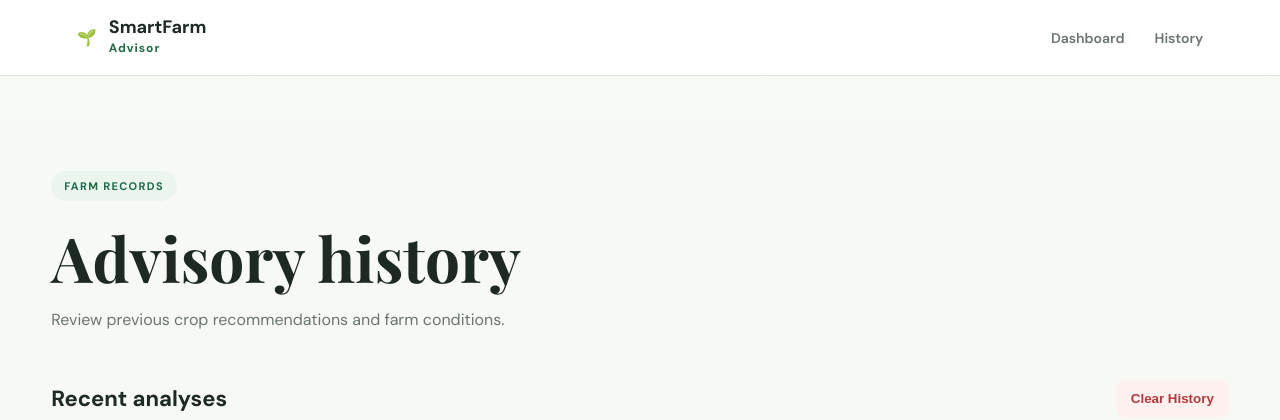
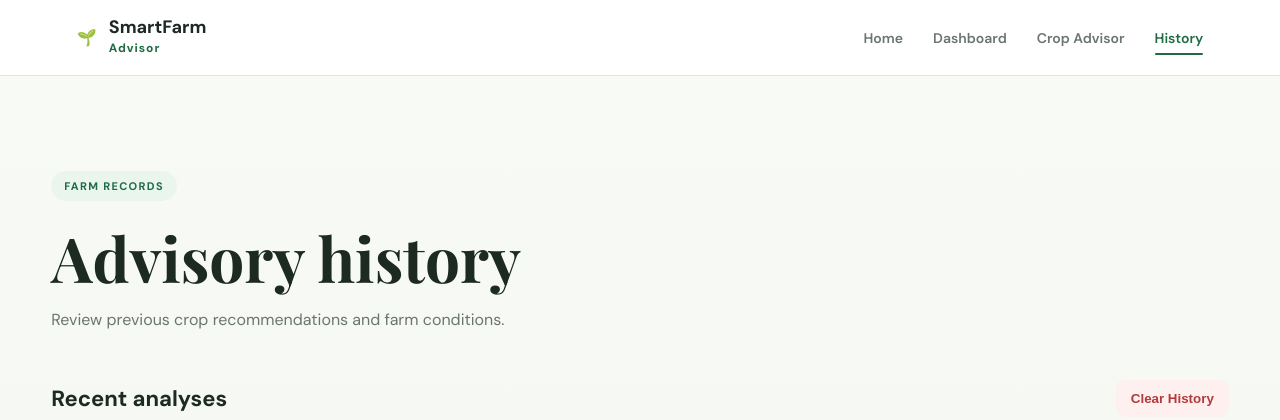
Before and after one commit to ramavenkatasatya/SmartFarm-Advisor, a Flask app: page /history in a window 1280 px wide. Shown: the top 420 px of the page. Run offline with Flask 3, Linux system fonts and the light colour scheme; data comes from the database, SQL or seed files in the repository.

Commit message:
Update history.html

```diff
--- a/templates/history.html
+++ b/templates/history.html
@@ -41,12 +41,23 @@
     <nav>
 
         <a href="{{ url_for('home') }}">
-            Dashboard
-        </a>
+        Home
+    </a>
 
-        <a href="{{ url_for('history') }}">
-            History
-        </a>
+    <a href="{{ url_for('dashboard') }}">
+        Dashboard
+    </a>
+
+    <a href="{{ url_for('advisor') }}">
+        Crop Advisor
+    </a>
+
+    <a
+        href="{{ url_for('history') }}"
+        class="active"
+    >
+        History
+    </a>
 
     </nav>
 
```
